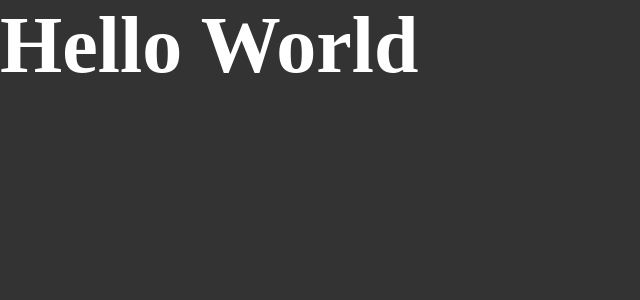
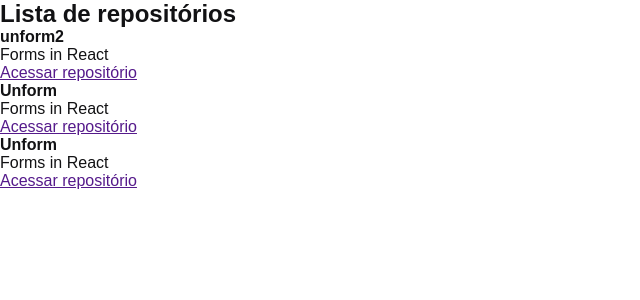
Before and after one commit to fnoquiq/ignite1-reactjs-chapter1-github-explorer, a React app: page / in a window 1280 px wide. Shown: the top 300 px of the page, without its empty margins (0-640 px from the left). Built offline with nearby package versions, Linux system fonts and the light colour scheme.

Commit message:
:rocket: Primeiro componente React

```diff
--- a/src/App.jsx
+++ b/src/App.jsx
@@ -1,5 +1,7 @@
+import { RepositoryList } from './components/RepositoryList'
+
 import './styles/global.scss'
 
 export function App() {
-  return <h1>Hello World</h1>
+  return <RepositoryList />
 }
--- /dev/null
+++ b/src/components/RepositoryList.jsx
@@ -0,0 +1,32 @@
+const repositoryName = "unform2"
+
+export function RepositoryList() {
+  return (
+    <section className="repository-list">
+      <h1>Lista de repositórios</h1>
+
+      <ul>
+        <li>
+          <strong>{repositoryName}</strong>
+          <p>Forms in React</p>
+
+          <a href="">Acessar repositório</a>
+        </li>
+
+        <li>
+          <strong>Unform</strong>
+          <p>Forms in React</p>
+
+          <a href="">Acessar repositório</a>
+        </li>
+
+        <li>
+          <strong>Unform</strong>
+          <p>Forms in React</p>
+
+          <a href="">Acessar repositório</a>
+        </li>
+      </ul>
+    </section>
+  )
+}
--- a/src/styles/global.scss
+++ b/src/styles/global.scss
@@ -5,11 +5,6 @@
 }
 
 body {
-  font: Arial, Helvetica, sans-serif;
-  background: #333;
-  color: #FFF;
-
-  h1 {
-    font-size: 80px;
-  }
+  font: 16px "Helvetica Neve", Arial, sans-serif;
+  color: #121214;
 }
```
